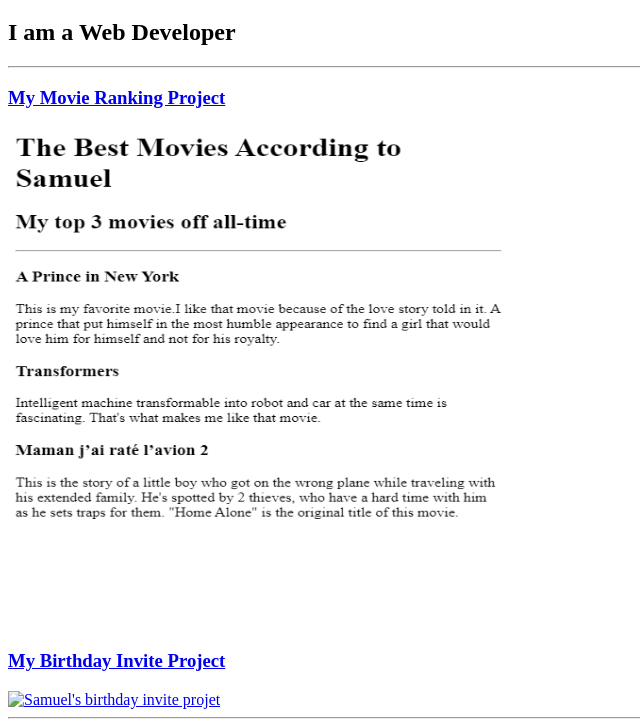
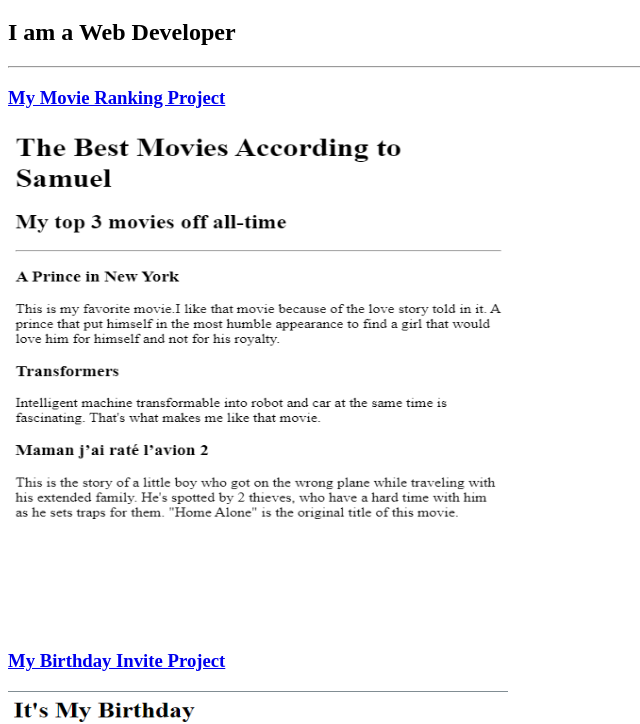
Before and after one commit to slascase613/html-portfolio, a plain HTML site: page index.html in a window 1280 px wide. Shown: the part 61-785 px from the top of the page, without its empty margins (0-640 px from the left). Drawn offline with Linux system fonts and the light colour scheme.

Commit message:
Update index.html

```diff
--- a/index.html
+++ b/index.html
@@ -34,7 +34,7 @@ https://developer.mozilla.org/en-US/docs/Web/HTML/Element/img#attr-height -->
 
         <h3><a href="./public/birthday-invite.html">  My Birthday Invite Project </a> </h3>
         <a href="./public/birthday-invite.html">
-            <img  class="fit-picture" src="" width="500" height="500"
+            <img  class="fit-picture" src="./assets/images/My birthday invite project.png" width="500" height="500"
             alt="Samuel's birthday invite projet">
         </a>
 
```
